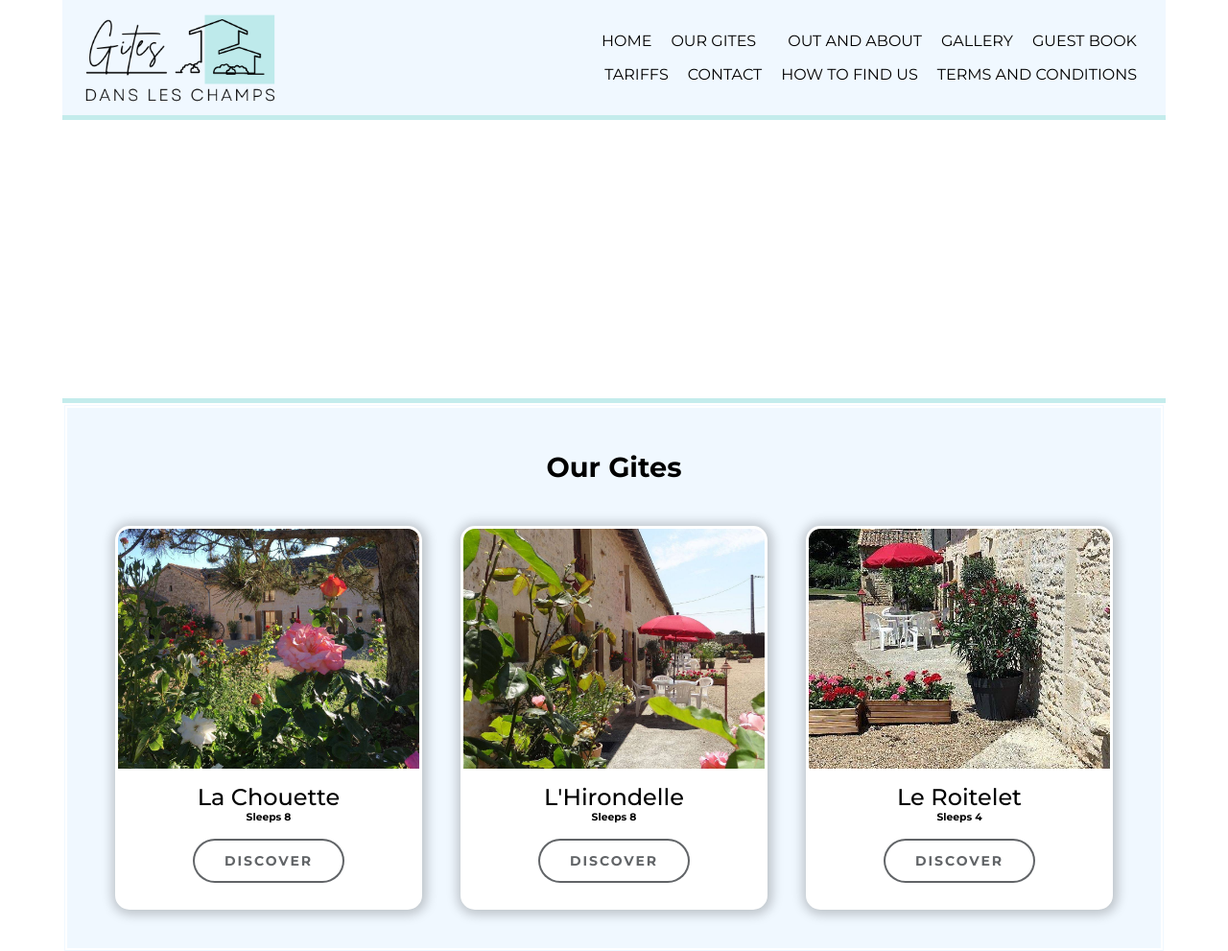
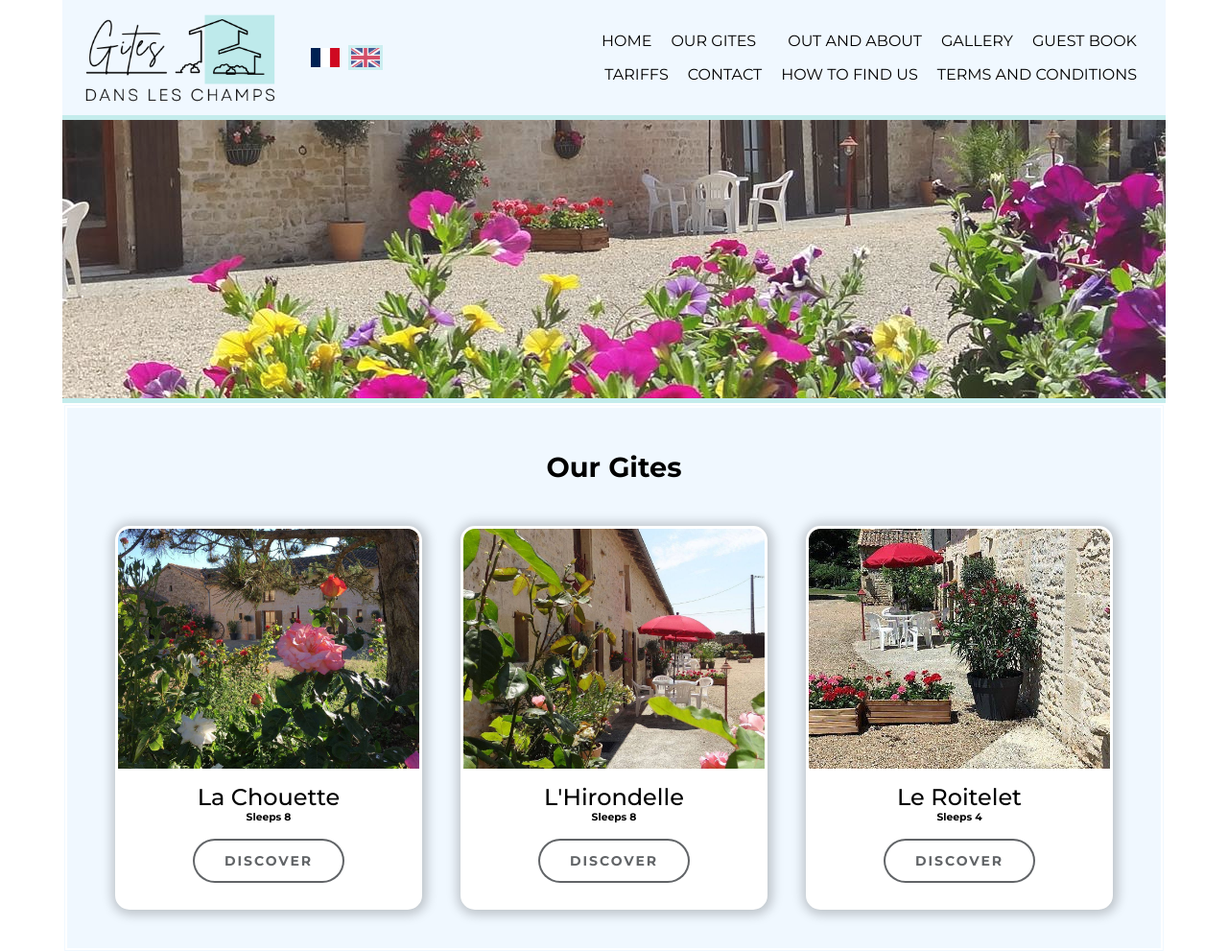
Before and after one commit to ohsand/gitesdlc, a plain HTML site: page ourgites.html in a window 1280 px wide. Shown: the top 991 px of the page at 96% size. Drawn offline with nearby package versions, Linux system fonts and the light colour scheme; a web font is replaced by a local one.

Commit message:
fix header

```diff
--- a/css/styles.css
+++ b/css/styles.css
@@ -159,7 +159,7 @@ h2 {
 
 #coverimagetwo {
     overflow: hidden;
-    background-image: url(./images/cover3.jpeg);
+    background-image: url(../images/cover3.jpeg);
     background-size: cover;
     height: 300px;
     width: 100%;
--- a/css/template.css
+++ b/css/template.css
@@ -127,7 +127,7 @@ ul a:active {
 
 #coverimage {
     overflow: hidden;
-    background-image: url(./images/cover2.jpg);
+    background-image: url(../images/cover2.jpg);
     height: 300px;
     width: 100%;
     background-position: center;
--- a/ourgites.html
+++ b/ourgites.html
@@ -13,6 +13,10 @@
 <body>
     <header>
         <img src="./images/logocropped.png">
+        <div id="languageSelect">
+            <a href="#"><img src="./images/frenchflag.png"></a>
+            <a href="#" class="activeen"><img src="./images/ukflag.png"></a>
+        </div>
         <button class="hamburger hamburger--slider" type="button">
             <span class="hamburger-box">
                 <span class="hamburger-inner"></span>
```
Also changed, not shown: template.html (+4 -0 lines).
